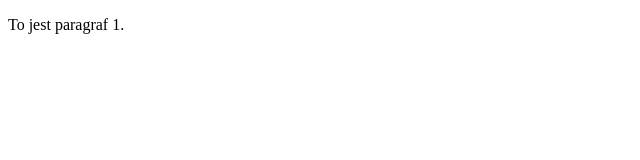
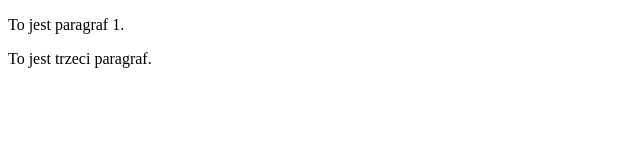
Before and after one commit to marcin1666666/gitjestgit, a plain HTML site: page index.html in a window 1280 px wide. Shown: the whole page, without its empty margins (0-640 px from the left). Drawn offline with Linux system fonts and the light colour scheme.

Commit message:
trzeci paragraf

```diff
--- a/index.html
+++ b/index.html
@@ -6,5 +6,7 @@
 </head>
 <body>
     <p>To jest paragraf 1.</p>
+
+    <p>To jest trzeci paragraf.</p>
 </body>
 </html>
```
